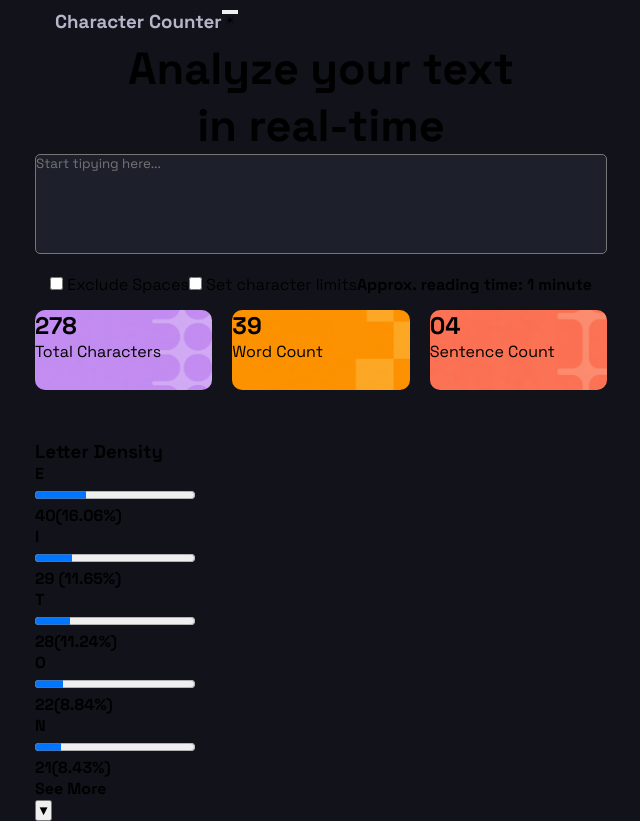
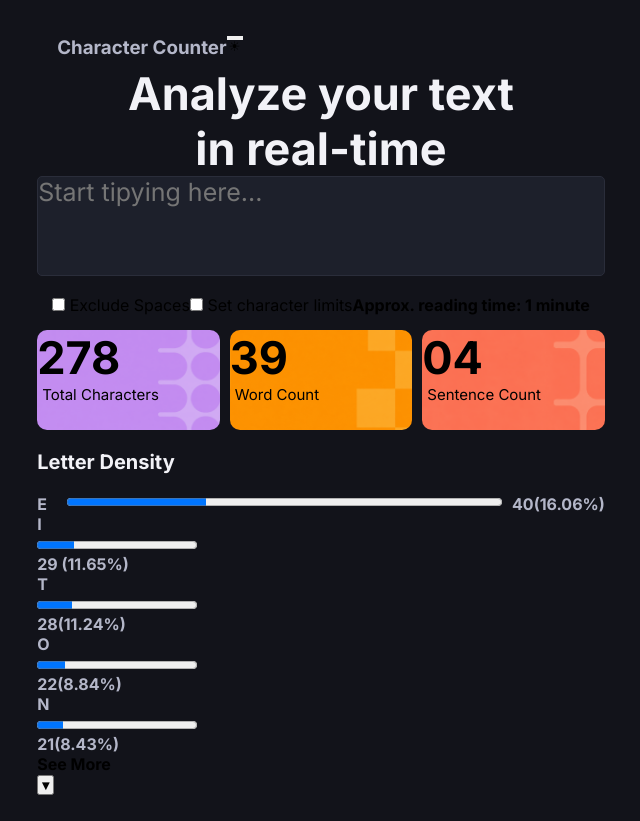
Before and after one commit to TomiZ72/trabajo-practico1, a plain HTML site: page index.html in a window 1280 px wide. Shown: the whole page, without its empty margins (319-959 px from the left). After the commit the page ends 800 px from the top, so only its background shows below. Drawn offline with Linux system fonts and the light colour scheme.

Commit message:
add: styles to progress bar.

```diff
--- a/index.html
+++ b/index.html
@@ -7,8 +7,7 @@
     <link rel="stylesheet" href="style.css">
     <link rel="preconnect" href="https://fonts.googleapis.com">
 <link rel="preconnect" href="https://fonts.gstatic.com" crossorigin>
-<link href="https://fonts.googleapis.com/css2?family=Space+Grotesk:wght@300..700&display=swap" rel="stylesheet">
-</head>
+<link href="https://fonts.googleapis.com/css2?family=Inter:ital,opsz,wght@0,14..32,100..900;1,14..32,100..900&family=Space+Grotesk:wght@300..700&display=swap" rel="stylesheet">
 <body>
     <section id="main">
         <header class="start">
@@ -40,48 +39,48 @@
         <section class="cards">
         <div class="card1">
             <h2>278</h2>
-            <p>Total Characters</p>
+            <p class="txt-card1">Total Characters</p>
         </div>
          <div class="card2">
             <h2>39</h2>
-            <p>Word Count</p>
+            <p class="txt-card2">Word Count</p>
 
         </div>
         <div class="card3">
             <h2>04</h2>
-            <p>Sentence Count</p>
+            <p class="txt-card3">Sentence Count</p>
         </div>
     </section>
     <section class="progress-bar">
         <h3>Letter Density</h3>
-        <div class="progress-e">
+        <div class="letter-e">
             <h4><span>E</span></h4>
             <label for="letter-e"></label>
-            <progress id="letter-e" max="50" value="16.06"></progress>
+            <progress class="progress-e" max="50" value="16.06"></progress>
             <h4>40(16.06%)</h4>
         </div>
-        <div class="progress-i">
+        <div class="letter-i">
             <h4><span>I</span></h4>
             <label for="letter-i"></label>
-            <progress id="letter-i" max="50" value="11.65"></progress>
+            <progress class="progress-i" max="50" value="11.65"></progress>
             <h4>29 (11.65%)</h4>
         </div>
-        <div class="progress-t">
+        <div class="letter-t">
             <h4><span>T</span></h4>
             <label for="letter-t"></label>
-            <progress id="letter-t" max="50" value="11.24"></progress>
+            <progress class="progress-t" max="50" value="11.24"></progress>
             <h4>28(11.24%)</h4>
         </div>
         <div class="progress-o">
             <h4><span>O</span></h4>
             <label for="letter-o"></label>
-            <progress id="letter-o" max="50" value="8.84"></progress>
+            <progress class="letter-o" max="50" value="8.84"></progress>
             <h4>22(8.84%)</h4>
         </div>
         <div class="progress-n">
             <h4><span>N</span></h4>
             <label for="letter-n"></label>
-            <progress id="letter-e" max="50" value="8.43"></progress>
+            <progress class="letter-n" max="50" value="8.43"></progress>
             <h4>21(8.43%)</h4>
         </div>
 
--- a/style.css
+++ b/style.css
@@ -2,7 +2,7 @@
     padding: 0;
     margin: 0;
     box-sizing: border-box;
-    font-family:"Space Grotesk", sans-serif;;
+    font-family: "Inter", sans-serif;
 }
 
 :root{
@@ -43,7 +43,7 @@ body{
 }
 .title{
     font-size: 30px;
-    color: black;
+    color: var(--text-color1);
     text-align: center;
 }
 .text-area{
@@ -56,9 +56,12 @@ body{
     flex-direction: column;
     justify-content: center;
     align-items: center;
+    border-color: var(--color-border);
     border-radius: 5px;
     background-color: var(--background-cards);
     font-family: inherit;
+    font-size: 25px;
+    color: var(--text-color1);
 
 }
 .inputs{
@@ -68,7 +71,7 @@ body{
 }
 .cards{
     display: flex;
-    gap: 20px;
+    gap: 10px;
 
 }
 .card1{
@@ -86,33 +89,36 @@ body{
     flex-direction: column;
     text-align: flex-start;
     width: 60x;
-    height: 80px;
+    height: 100px;
     background-size: cover;
     background-position: center;
     border-radius: 10px;
+    font-weight: bold;
+    font-size: 30px;
 }
-.card2 {
-    display: flex;
-    flex-direction: column;
-    text-align: flex-start;
-    width: 60x;
-    height: 80px;
-
-    background-size: cover;
-    background-position: center;
-    border-radius: 10px;
+.txt-card1, .txt-card2, .txt-card3{
+    font-size: 15px;
+    padding: 0px 0 5px 5px;
+    font-weight: lighter;
 }
-.card3{
-    display: flex;
-    flex-direction: column;
-    text-align: flex-start;
-    width: 60x;
-    height: 80px;
-    background-image:
-    background-size: cover;
-    background-position: center;
-    border-radius: 10px;
+.progress-bar h3{
+    color: var(--text-color1);
+    padding: 20px 0 20px 0;
+    font-size: 20px;
 }
 .progress-bar{
-    padding: 50px 0 0 0;
+    width: 100%;
+    color: var(--text-color2);
 }
+
+.letter-e{
+   width: 100%;
+   display: flex;
+   justify-content: space-between;
+   gap: 10px;
+}
+.progress-e{
+    width: 80%;
+
+
+}
```
